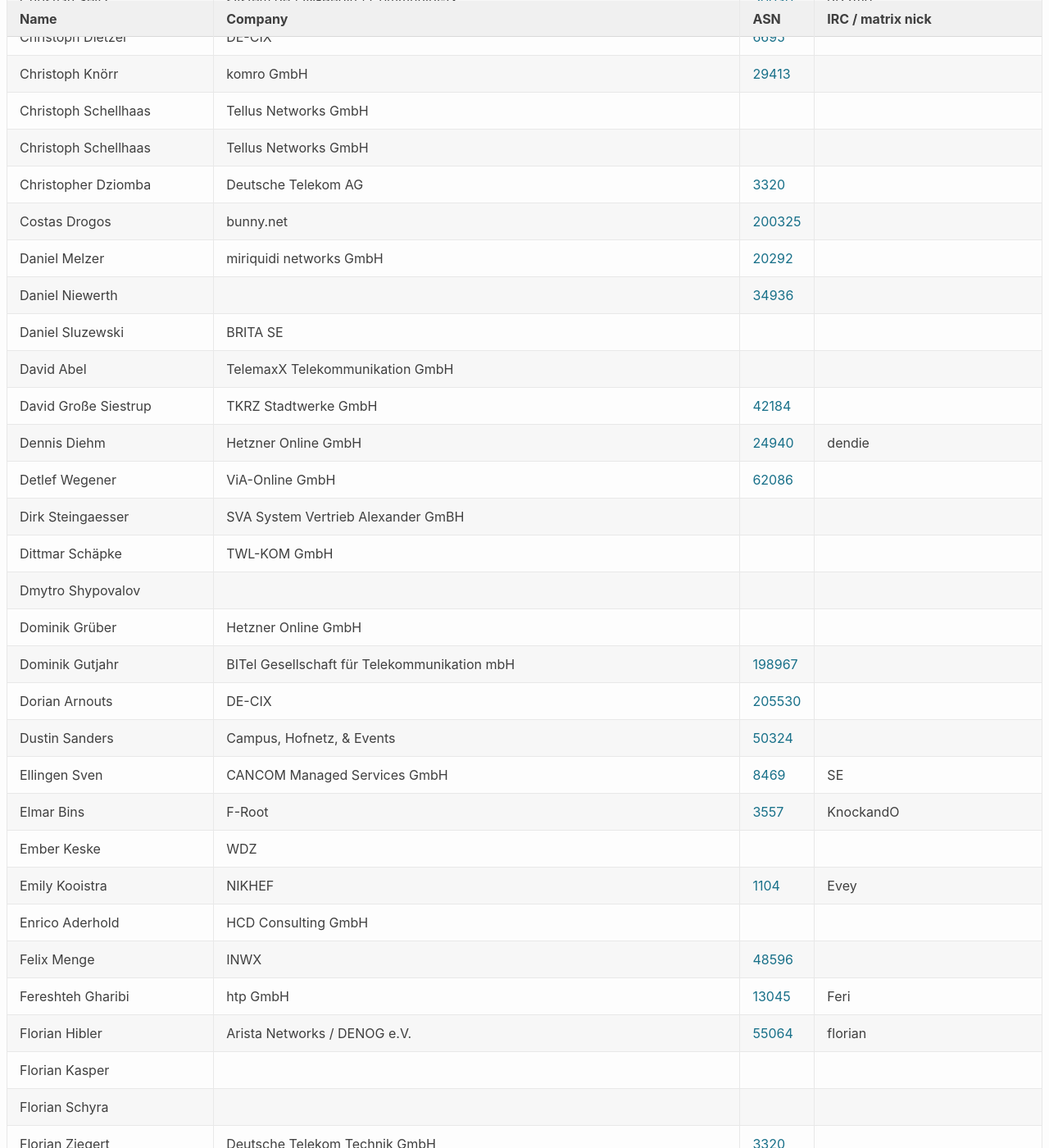
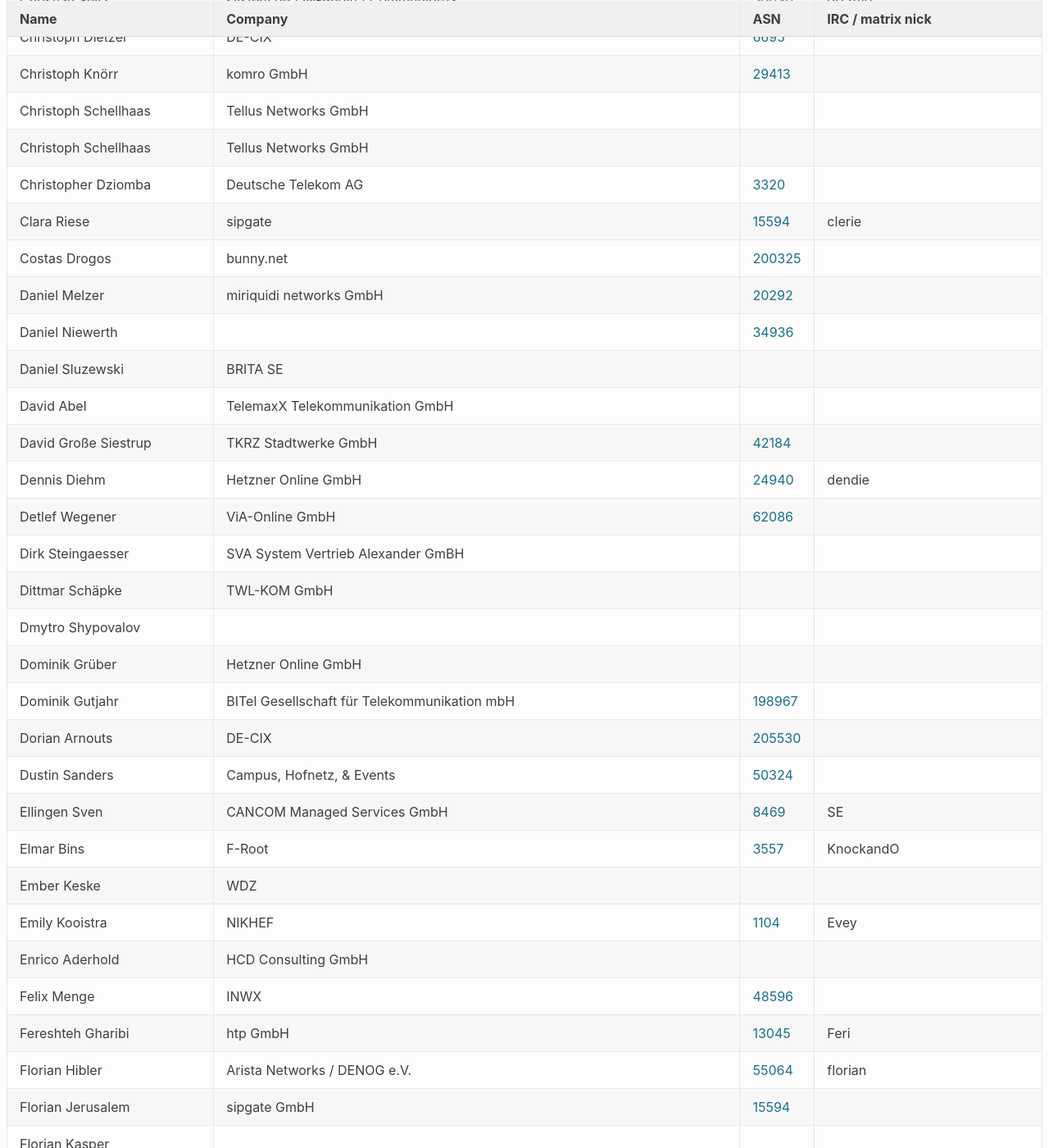
Before and after one commit to denog/pretix-attendeelist, a Jekyll site: the page built from denog17/index.markdown, in a window 1280 px wide and 1400 px high, scrolled down 2134 px. Shown: the whole window at 82% size. Built offline with Jekyll 4.4.1, drawn with Linux system fonts in a browser that asks for light colours.

Commit message:
Latest data: Wed Jul  9 08:36:55 UTC 2025

```diff
--- a/_data/attendees_denog17_onsite.json
+++ b/_data/attendees_denog17_onsite.json
@@ -294,6 +294,12 @@
     "asn": null
   },
   {
+    "name": "Clara Riese",
+    "company": "sipgate",
+    "irc": "clerie",
+    "asn": "15594"
+  },
+  {
     "name": "Costas Drogos",
     "company": "bunny.net",
     "irc": null,
@@ -432,6 +438,12 @@
     "asn": "55064"
   },
   {
+    "name": "Florian Jerusalem",
+    "company": "sipgate GmbH",
+    "irc": null,
+    "asn": "15594"
+  },
+  {
     "name": "Florian Kasper",
     "company": null,
     "irc": null,
```
